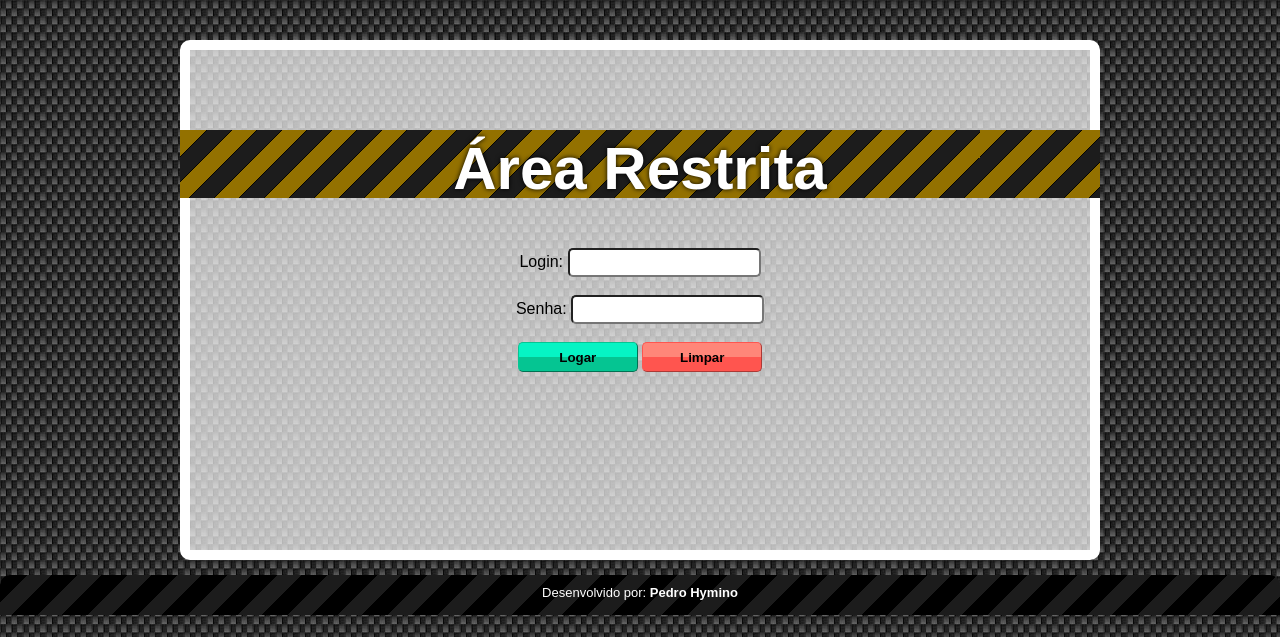
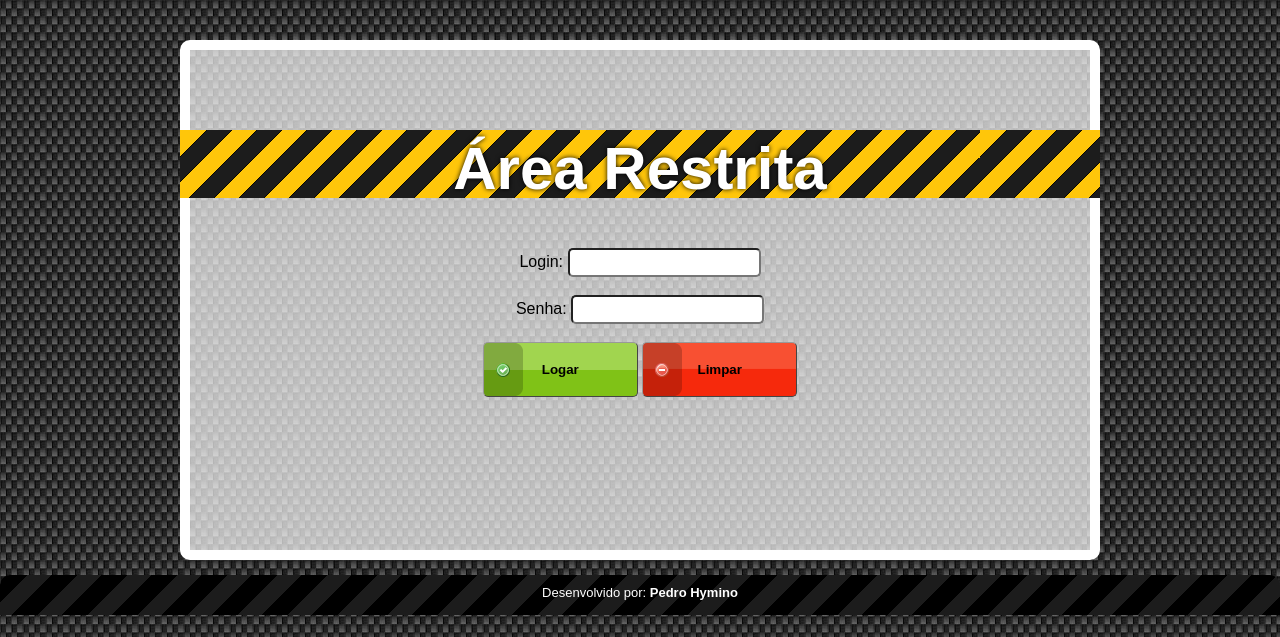
Before and after one commit to xhiriu/restrito, a PHP site: page /restrita.php in a window 1280 px wide. Shown: the top 637 px of the page. Run offline with PHP 8.4, Linux system fonts and the light colour scheme; some libraries are stand-ins or nearby versions.

Commit message:
02_restirto
24/05/13 - 22:47

```diff
--- a/css/backend.css
+++ b/css/backend.css
@@ -51,40 +51,28 @@
 
 #btn_limpar{
 	cursor:pointer;
-	border-radius:5px;
+	border-radius:15px;
 	color:#000;
-	width:120px;
-	height:30px;
+	width:155px;
+	height:55px;
 	font-weight:bold;
-	border:1px #FF554F outset;
-background: rgb(255,134,121); /* Old browsers */
-background: -moz-linear-gradient(top, rgba(255,134,121,1) 50%, rgba(255,85,79,1) 51%); /* FF3.6+ */
-background: -webkit-gradient(linear, left top, left bottom, color-stop(50%,rgba(255,134,121,1)), color-stop(51%,rgba(255,85,79,1))); /* Chrome,Safari4+ */
-background: -webkit-linear-gradient(top, rgba(255,134,121,1) 50%,rgba(255,85,79,1) 51%); /* Chrome10+,Safari5.1+ */
-background: -o-linear-gradient(top, rgba(255,134,121,1) 50%,rgba(255,85,79,1) 51%); /* Opera 11.10+ */
-background: -ms-linear-gradient(top, rgba(255,134,121,1) 50%,rgba(255,85,79,1) 51%); /* IE10+ */
-background: linear-gradient(to bottom, rgba(255,134,121,1) 50%,rgba(255,85,79,1) 51%); /* W3C */
-filter: progid:DXImageTransform.Microsoft.gradient( startColorstr='#ff8679', endColorstr='#ff554f',GradientType=0 ); /* IE6-9 */
+	border:1px #999 outset;
+
+background:url(../imgs/icon/button_canc.png) no-repeat;
 }
 #btn_logar{
 	cursor:pointer;
-	border-radius:5px;
+	border-radius:15px;
 	color:#000;
-	width:120px;
-	height:30px;
+	width:155px;
+	height:55px;
 	font-weight:bold;
-	border:1px #05C592 outset;
-background: rgb(6,244,196); /* Old browsers */
-background: -moz-linear-gradient(top, rgba(6,244,196,1) 50%, rgba(5,197,146,1) 51%); /* FF3.6+ */
-background: -webkit-gradient(linear, left top, left bottom, color-stop(50%,rgba(6,244,196,1)), color-stop(51%,rgba(5,197,146,1))); /* Chrome,Safari4+ */
-background: -webkit-linear-gradient(top, rgba(6,244,196,1) 50%,rgba(5,197,146,1) 51%); /* Chrome10+,Safari5.1+ */
-background: -o-linear-gradient(top, rgba(6,244,196,1) 50%,rgba(5,197,146,1) 51%); /* Opera 11.10+ */
-background: -ms-linear-gradient(top, rgba(6,244,196,1) 50%,rgba(5,197,146,1) 51%); /* IE10+ */
-background: linear-gradient(to bottom, rgba(6,244,196,1) 50%,rgba(5,197,146,1) 51%); /* W3C */
-filter: progid:DXImageTransform.Microsoft.gradient( startColorstr='#06f4c4', endColorstr='#05c592',GradientType=0 ); /* IE6-9 */
+	border:1px #999 outset;
+
+background:url(../imgs/icon/button_ok.png) no-repeat;
 }
-#btn_logar:hover{border:1px #05C592 inset;}
-#btn_limpar:hover{border:1px #FF554F inset;}
+#btn_logar:hover{border:1px #999 inset;}
+#btn_limpar:hover{border:1px #999 inset;}
 
 .center_align{
 	width:1062px;
--- a/elementos/topo.php
+++ b/elementos/topo.php
@@ -1,4 +1,6 @@
-<? include 'verifica_sessao.php';?>
+<? 	include 'verifica_sessao.php';
+	include 'database.php';
+?>
 
 <!DOCTYPE html PUBLIC "-//W3C//DTD XHTML 1.0 Transitional//EN" "http://www.w3.org/TR/xhtml1/DTD/xhtml1-transitional.dtd">
 <html xmlns="http://www.w3.org/1999/xhtml">
--- a/restrita.php
+++ b/restrita.php
@@ -26,6 +26,7 @@
 		alert("Deslogado com sucesso!");
 	</script>';
 }
+$_SESSION['erro_log']="";
 ?>
 
 <body>
```
Also changed, not shown: other parts of css/backend.css (+25 -1 lines), index.php (+3 -7 lines), meus_dados.php (added, +53 -0 lines), imgs/back_index.png, imgs/icon/button_add.png (added), imgs/icon/button_canc.png (added), imgs/icon/button_edit.png (added), imgs/icon/button_ok.png (added), imgs/icon/button_save.png (added).
